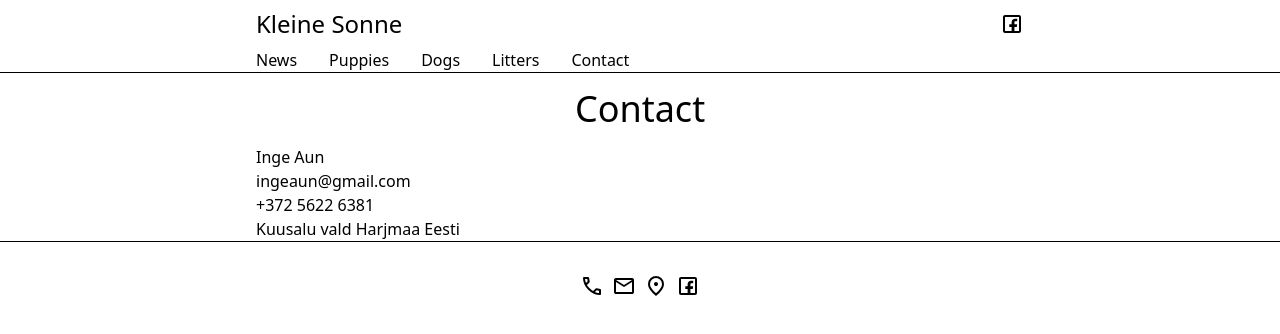
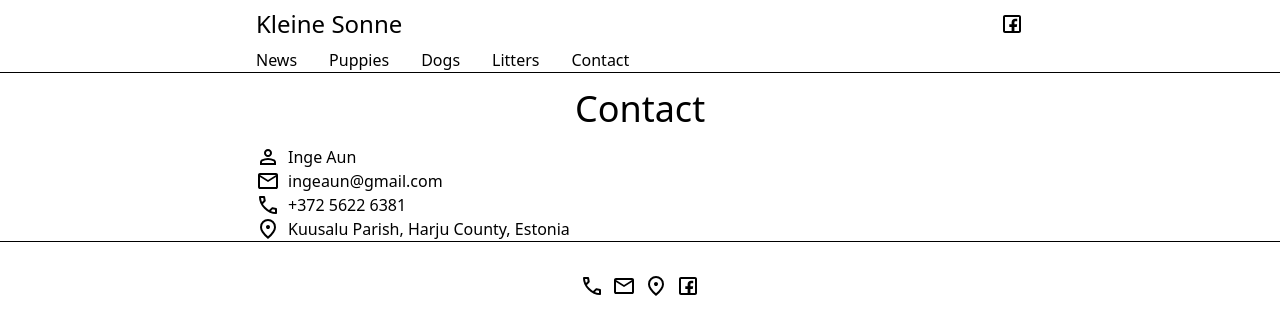
Before and after one commit to mart-mihkel/kleinesonne, a SvelteKit app in the folder front/: page /contact in a window 1280 px wide. Shown: the top 334 px of the page. Built offline with nearby package versions, Linux system fonts and the light colour scheme.

Commit message:
contact page 📞

```diff
--- a/front/src/routes/contact/+page.svelte
+++ b/front/src/routes/contact/+page.svelte
@@ -1,7 +1,83 @@
 <div class="flex flex-col md:px-44 lg:px-64 dark:bg-black dark:text-white">
     <h2 class="p-4 text-center text-4xl">Contact</h2>
-    <p>Inge Aun</p>
-    <p>ingeaun@gmail.com</p>
-    <p>+372 5622 6381</p>
-    <p>Kuusalu vald Harjmaa Eesti</p>
+    <p class="flex flex-row gap-2">
+        <svg
+            xmlns="http://www.w3.org/2000/svg"
+            height="24px"
+            viewBox="0 -960 960 960"
+            width="24px"
+        >
+            <path
+                d="M480-480q-66 0-113-47t-47-113q0-66 47-113t113-47q66 0 113 47t47 113q0 66-47 113t-113 47ZM160-160v-112q0-34 17.5-62.5T224-378q62-31 126-46.5T480-440q66 0 130 15.5T736-378q29 15 46.5 43.5T800-272v112H160Zm80-80h480v-32q0-11-5.5-20T700-306q-54-27-109-40.5T480-360q-56 0-111 13.5T260-306q-9 5-14.5 14t-5.5 20v32Zm240-320q33 0 56.5-23.5T560-640q0-33-23.5-56.5T480-720q-33 0-56.5 23.5T400-640q0 33 23.5 56.5T480-560Zm0-80Zm0 400Z"
+            />
+        </svg>
+        Inge Aun
+    </p>
+    <a
+        href="mailto:ingeaun@gmail.com"
+        title="Contact mail"
+        class="group flex flex-row gap-2"
+    >
+        <svg
+            class="fill-black transition-colors duration-300 group-hover:fill-slate-500 dark:fill-white"
+            xmlns="http://www.w3.org/2000/svg"
+            height="24px"
+            viewBox="0 -960 960 960"
+            width="24px"
+        >
+            <path
+                d="M160-160q-33 0-56.5-23.5T80-240v-480q0-33 23.5-56.5T160-800h640q33 0 56.5 23.5T880-720v480q0 33-23.5 56.5T800-160H160Zm320-280L160-640v400h640v-400L480-440Zm0-80 320-200H160l320 200ZM160-640v-80 480-400Z"
+            />
+        </svg>
+        <p
+            class="transition-colors duration-300 group-hover:text-slate-500 dark:text-white"
+        >
+            ingeaun@gmail.com
+        </p>
+    </a>
+    <a
+        href="tel:+37256226381"
+        title="Contact phone"
+        class="group flex flex-row gap-2"
+    >
+        <svg
+            class="fill-black transition-colors duration-300 group-hover:fill-slate-500 dark:fill-white"
+            xmlns="http://www.w3.org/2000/svg"
+            height="24px"
+            viewBox="0 -960 960 960"
+            width="24px"
+        >
+            <path
+                d="M798-120q-125 0-247-54.5T329-329Q229-429 174.5-551T120-798q0-18 12-30t30-12h162q14 0 25 9.5t13 22.5l26 140q2 16-1 27t-11 19l-97 98q20 37 47.5 71.5T387-386q31 31 65 57.5t72 48.5l94-94q9-9 23.5-13.5T670-390l138 28q14 4 23 14.5t9 23.5v162q0 18-12 30t-30 12ZM241-600l66-66-17-94h-89q5 41 14 81t26 79Zm358 358q39 17 79.5 27t81.5 13v-88l-94-19-67 67ZM241-600Zm358 358Z"
+            />
+        </svg>
+        <p
+            class="transition-colors duration-300 group-hover:text-slate-500 dark:text-white"
+        >
+            +372 5622 6381
+        </p>
+    </a>
+    <a
+        href="https://www.google.com/maps/place/Kuusalu+Parish"
+        target="_blank"
+        title="Location"
+        class="group flex flex-row gap-2"
+    >
+        <svg
+            class="fill-black transition-colors duration-300 group-hover:fill-slate-500 dark:fill-white"
+            xmlns="http://www.w3.org/2000/svg"
+            height="24px"
+            viewBox="0 -960 960 960"
+            width="24px"
+        >
+            <path
+                d="M480-480q33 0 56.5-23.5T560-560q0-33-23.5-56.5T480-640q-33 0-56.5 23.5T400-560q0 33 23.5 56.5T480-480Zm0 294q122-112 181-203.5T720-552q0-109-69.5-178.5T480-800q-101 0-170.5 69.5T240-552q0 71 59 162.5T480-186Zm0 106Q319-217 239.5-334.5T160-552q0-150 96.5-239T480-880q127 0 223.5 89T800-552q0 100-79.5 217.5T480-80Zm0-480Z"
+            />
+        </svg>
+        <p
+            class="transition-colors duration-300 group-hover:text-slate-500 dark:text-white"
+        >
+            Kuusalu Parish, Harju County, Estonia
+        </p>
+    </a>
 </div>
```
